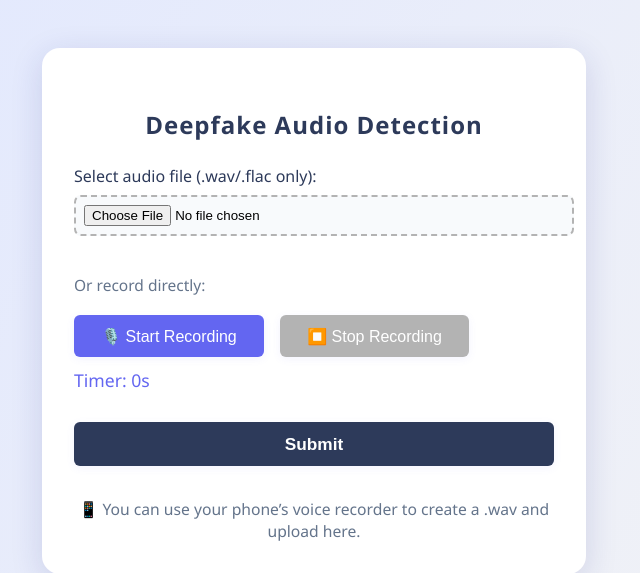
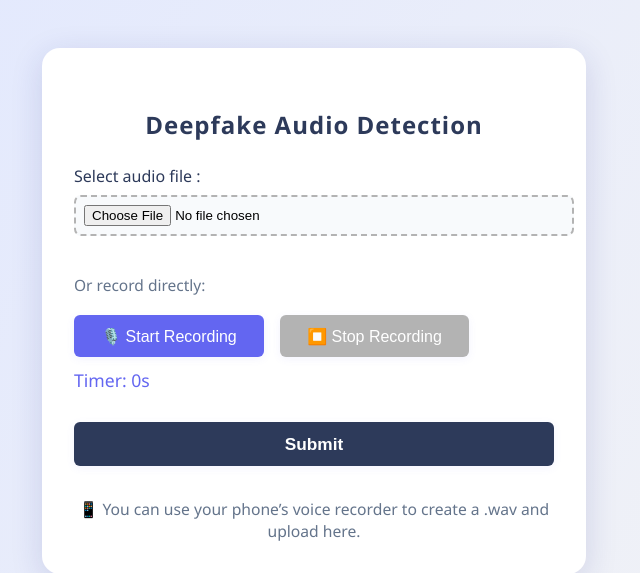
Before and after one commit to hajubaju/Deepfake_Deployment, a Flask app: page / in a window 1280 px wide. Shown: the top 573 px of the page, without its empty margins (326-966 px from the left). Run offline with Flask 3, Linux system fonts and the light colour scheme; parts of the project's set-up code (start-up, migrations or seed data) failed here and were passed over.

Commit message:
Update index.html

```diff
--- a/templates/index.html
+++ b/templates/index.html
@@ -110,8 +110,8 @@
 <div class="container">
     <h2>Deepfake Audio Detection</h2>
     <form id="uploadForm" action="/upload" method="POST" enctype="multipart/form-data" style="width:100%">
-        <label for="fileInput">Select audio file (.wav/.flac only):</label>
-        <input type="file" name="audio" accept=".wav,.flac" id="fileInput" />
+        <label for="fileInput">Select audio file :</label>
+        <input type="file" name="audio" id="fileInput" accept=".wav,.flac,.mp3,.mp4a" />
 
         <div style="margin: 1.2rem 0 0.5rem 0; color:#64748b; font-size:0.97rem;">Or record directly:</div>
         <div style="display:flex; gap:0.5rem; flex-wrap:wrap;">
@@ -144,14 +144,17 @@
     const MAX_DURATION = 5;
     const MIN_DURATION = 1;
 
-    // Allow only .wav and .flac uploads
+    // Prevent non-.wav uploads
     fileInput.addEventListener('change', function() {
-        if (
-            fileInput.files.length > 0 &&
-            !(/\.(wav|flac)$/i).test(fileInput.files[0].name)
-        ) {
-            errorMsg.textContent = "Only .wav or .flac files are allowed.";
-            fileInput.value = ""; // reset
+        if (fileInput.files.length > 0 ) {
+           const file = fileInput.files[0];
+           const allowedTypes = ['audio/wav', 'audio/x-wav', 'audio/flac', 'audio/x-flac'];
+           if (!allowedTypes.includes(file.type) && !file.name.endsWith('.wav') && !file.name.endsWith('.flac')) {
+               errorMsg.textContent = "Only .wav or .flac files are allowed.";
+               fileInput.value = ""; // reset
+           } else {
+               errorMsg.textContent = "";
+           }
         } else {
             errorMsg.textContent = "";
         }
```
